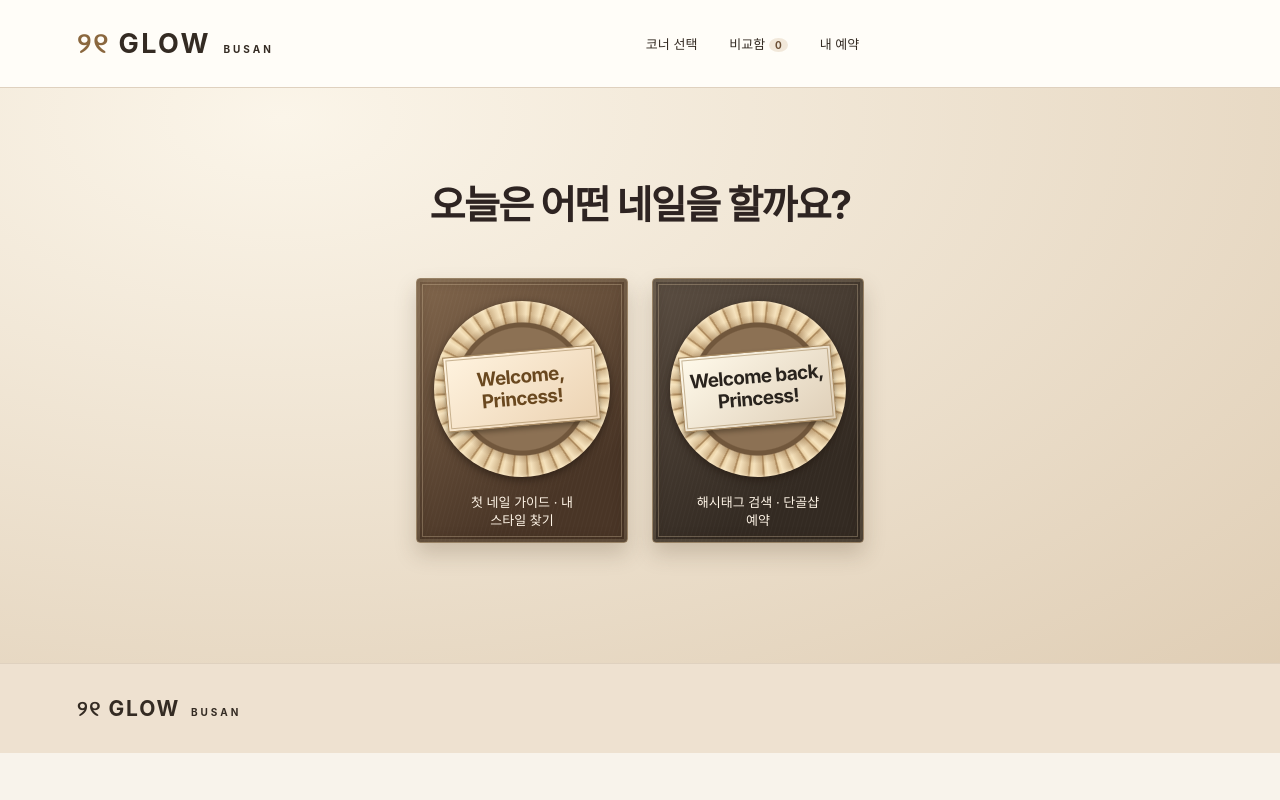
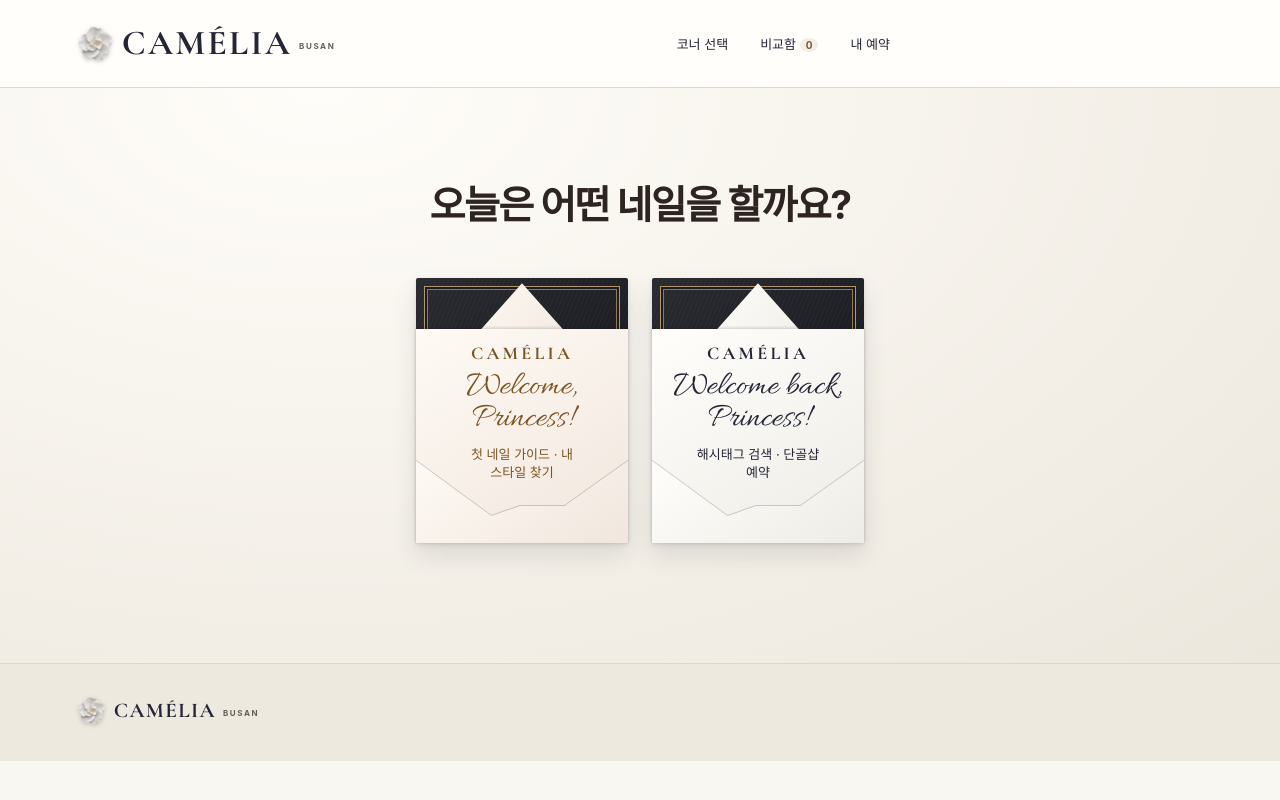
Before and after one commit to seotaei3535-art/glow-busan, a website: page public/index.html in a window 1280 px wide. Drawn offline with nearby package versions, Linux system fonts and the light colour scheme.

Commit message:
Introduce Camelia Busan and folded invitation entry

```diff
--- a/public/app.js
+++ b/public/app.js
@@ -84,10 +84,13 @@ function areaOptions(selected){
 }
 function renderEntry(){
  const invitation=(tone,href,greeting,label)=>`<a href="${href}" class="journey-choice journey-choice--${tone}">
-  <span class="journey-rosette">
+  <span class="journey-envelope-flap" aria-hidden="true"></span>
+  <span class="journey-invitation-paper">
+   <span class="journey-invitation-brand" lang="fr" aria-hidden="true">CAMÉLIA</span>
    <strong lang="en" class="journey-invitation"><span>${greeting}</span> <span>Princess!</span></strong>
+   <span class="journey-choice-label">${label}</span>
   </span>
-  <span class="journey-choice-label">${label}</span>
+  <span class="journey-envelope-fold" aria-hidden="true"></span>
  </a>`;
  main.innerHTML=`<section class="pastel-sky journey-entry"><div class="journey-inner">
   <h1>오늘은 어떤 네일을 할까요?</h1>
--- a/public/index.html
+++ b/public/index.html
@@ -1,6 +1,10 @@
 <!doctype html>
-<html lang="ko"><head><meta charset="utf-8"><meta name="viewport" content="width=device-width,initial-scale=1"><meta name="theme-color" content="#f8f3eb"><meta name="description" content="부산 네일샵을 찾는 글로우 부산"><title>GLOW BUSAN · 나에게 맞는 네일을 만나다</title>
-<link rel="stylesheet" href="/style.css?v=20261113-28"></head>
-<body><header><a class="brand" href="#home"><span class="brand-icon">୨୧</span> GLOW <small>BUSAN</small></a><nav aria-label="메인 메뉴"><a href="#home">코너 선택</a><a href="#compare">비교함 <b id="compare-count">0</b></a><a href="#reservations">내 예약</a></nav></header>
-<main id="main"></main><footer><a class="brand" href="#home">୨୧ GLOW <small>BUSAN</small></a></footer>
-<dialog id="modal"><button class="close" aria-label="닫기">×</button><div id="modal-body"></div></dialog><div id="toast" role="status" aria-live="polite"></div><script type="module" src="/app.js?v=20261113-28"></script></body></html>
+<html lang="ko"><head><meta charset="utf-8"><meta name="viewport" content="width=device-width,initial-scale=1"><meta name="theme-color" content="#f9f7f2"><meta name="description" content="부산 네일샵을 찾는 카멜리아 부산"><title>CAMÉLIA BUSAN · 나에게 맞는 네일을 만나다</title>
+<link rel="icon" href="/camelia-flower.webp" type="image/webp">
+<link rel="preconnect" href="https://fonts.googleapis.com">
+<link rel="preconnect" href="https://fonts.gstatic.com" crossorigin>
+<link rel="stylesheet" href="https://fonts.googleapis.com/css2?family=Allura&amp;family=Cormorant+Garamond:wght@600;700&amp;display=swap">
+<link rel="stylesheet" href="/style.css?v=20261113-29"></head>
+<body><header><a class="brand" href="#home" aria-label="카멜리아 부산 홈"><img class="brand-flower" src="/camelia-flower.webp" width="38" height="38" alt=""><span>CAMÉLIA</span><small>BUSAN</small></a><nav aria-label="메인 메뉴"><a href="#home">코너 선택</a><a href="#compare">비교함 <b id="compare-count">0</b></a><a href="#reservations">내 예약</a></nav></header>
+<main id="main"></main><footer><a class="brand" href="#home" aria-label="카멜리아 부산 홈"><img class="brand-flower" src="/camelia-flower.webp" width="38" height="38" alt=""><span>CAMÉLIA</span><small>BUSAN</small></a></footer>
+<dialog id="modal"><button class="close" aria-label="닫기">×</button><div id="modal-body"></div></dialog><div id="toast" role="status" aria-live="polite"></div><script type="module" src="/app.js?v=20261113-29"></script></body></html>
--- a/public/style.css
+++ b/public/style.css
@@ -310,7 +310,7 @@
 .journey-inner{width:min(100% - 32px,1040px);margin-inline:auto}
 .journey-entry{
   padding:clamp(42px,8vw,92px) 0 clamp(66px,10vw,120px);
-  background:radial-gradient(ellipse at 22% 5%,#fbf5e9,#ddcab0 110%);
+  background:radial-gradient(ellipse at 25% 0,#fffdf9,#ece7dd 100%);
 }
 .journey-entry::before{display:none}
 .journey-entry h1,.journey-heading h1{margin:0;color:#63374f;font-size:clamp(27px,5vw,48px);line-height:1.28;letter-spacing:-.04em}
@@ -330,76 +330,91 @@
   position:relative;
   isolation:isolate;
   display:grid;
-  grid-template-rows:1fr auto;
-  place-items:center;
-  gap:10px;
   min-width:0;
   aspect-ratio:4/5;
-  padding:clamp(9px,2.6vw,16px) 7px 13px;
-  border:1px solid #998366;
-  border-radius:4px;
+  padding:24% 0 0;
+  border-radius:2px;
   background:
-    repeating-linear-gradient(105deg,transparent 0 2px,#ffffff06 3px,transparent 4px),
-    linear-gradient(145deg,var(--box-light),var(--box-dark) 76%);
-  color:#fff5e7;
+    repeating-linear-gradient(112deg,transparent 0 2px,#ffffff09 3px,transparent 4px),
+    linear-gradient(145deg,#2a2b30,#14161c 76%);
+  color:var(--card-ink);
   text-align:center;
   text-decoration:none;
-  box-shadow:inset 0 0 0 3px #f2dfb727,inset 0 0 14px #24180f5c,0 11px 21px #49341e35;
+  box-shadow:0 2px 4px #2b25331a,0 12px 25px #2b25331f;
 }
 .journey-choice::before{
   position:absolute;
   z-index:-1;
-  inset:5px;
-  border:1px solid #e2cba94f;
+  inset:clamp(5px,1.6vw,8px);
+  border:1px solid #b39764;
+  box-shadow:inset 0 0 0 2px #1b1b21,inset 0 0 0 3px #967949;
   content:"";
   pointer-events:none;
 }
 .journey-choice--rookie{
-  --box-light:#81664c;
-  --box-dark:#493526;
-  --label-light:#fff3df;
-  --label-base:#ecd3b3;
-  --card-ink:#6a481f;
+  --paper-light:#fffaf5;
+  --paper-base:#f0e6dd;
+  --card-ink:#795522;
 }
 .journey-choice--experienced{
-  --box-light:#5b4e42;
-  --box-dark:#332a22;
-  --label-light:#fffaeb;
-  --label-base:#dfcfb8;
-  --card-ink:#29231d;
+  --paper-light:#fffefa;
+  --paper-base:#edece7;
+  --card-ink:#242536;
 }
-.journey-choice:hover .journey-invitation{transform:rotate(-5deg) translateY(-2px)}
+.journey-choice:hover{box-shadow:0 12px 27px #2b253343}
 .journey-choice:focus-visible{outline:3px solid var(--gold);outline-offset:4px}
-.journey-rosette{
+.journey-envelope-flap{
+  position:absolute;
+  inset:2% 20% auto;
+  height:27%;
+  background:linear-gradient(130deg,var(--paper-light),var(--paper-base));
+  clip-path:polygon(50% 0,100% 100%,0 100%);
+}
+.journey-invitation-paper{
+  position:relative;
   display:grid;
-  place-items:center;
-  width:min(100%,176px);
-  aspect-ratio:1;
-  border-radius:50%;
-  background:
-    radial-gradient(circle,#8c7154 0 49%,#71573c 50% 53%,#85613b4f 54%,transparent 60%),
-    repeating-conic-gradient(from 7deg,#d2b68c 0deg,#f5e2bd 6deg,#ebd2a6 8deg,#aa875a 9deg,#c7a77b 10deg);
-  box-shadow:0 3px 9px #20150ea8,inset 0 0 4px #fff0d2;
+  align-content:start;
+  justify-items:center;
+  gap:clamp(4px,1.3vw,9px);
+  min-width:0;
+  padding:clamp(7px,2.3vw,15px) 6px 17%;
+  background:linear-gradient(148deg,var(--paper-light),var(--paper-base));
+  box-shadow:0 -1px 3px #1b151733;
+}
+.journey-invitation-brand{
+  font-family:var(--display-font);
+  font-size:clamp(11px,3.2vw,18px);
+  font-weight:700;
+  letter-spacing:.18em;
+  line-height:1;
 }
 .journey-invitation{
-  display:grid;
-  place-content:center;
-  width:87%;
-  min-width:0;
-  padding:clamp(8px,2.4vw,14px) 3px;
-  border:1px solid #a68961;
-  outline:1px solid #96784b80;
-  outline-offset:-4px;
-  background:linear-gradient(145deg,var(--label-light),var(--label-base));
-  color:var(--card-ink);
-  font-size:clamp(12px,3.65vw,19px);
-  font-weight:650;
-  line-height:1.18;
-  letter-spacing:-.035em;
-  box-shadow:0 3px 5px #21190d66;
-  transform:rotate(-5deg);
+  font-family:Allura,"Segoe Script","Brush Script MT",cursive;
+  font-size:clamp(20px,6.3vw,34px);
+  font-weight:400;
+  line-height:.96;
 }
-.journey-choice-label{max-width:17ch;font-size:clamp(11px,2.9vw,13px);line-height:1.4;word-break:keep-all}
+.journey-invitation span{display:block}
+.journey-envelope-fold{
+  position:absolute;
+  inset:auto 0 0;
+  height:31%;
+  pointer-events:none;
+  filter:drop-shadow(0 -1px 0 #5a514447);
+}
+.journey-envelope-fold::before,.journey-envelope-fold::after{
+  position:absolute;
+  inset:0;
+  background:linear-gradient(145deg,var(--paper-light),var(--paper-base));
+  content:"";
+}
+.journey-envelope-fold::before{
+  clip-path:polygon(0 0,53% 100%,0 100%);
+}
+.journey-envelope-fold::after{
+  clip-path:polygon(100% 0,100% 100%,0 100%,49% 55%,70% 55%);
+}
+.journey-choice-label{position:relative;z-index:1;max-width:17ch;font-size:clamp(11px,2.9vw,13px);line-height:1.4;word-break:keep-all}
 .journey-heading{padding:24px 0 30px}
 .journey-heading h1{margin:5px 0 10px;font-size:clamp(25px,4vw,40px)}
 .journey-heading p{margin:0;color:#644557}
@@ -438,29 +453,49 @@
  #style-form{grid-template-columns:1fr}
 }
 
-/* Cream paper, warm brown and brass across the site. */
+/* Ivory, ink and champagne accents across the site. */
 :root{
-  --ink:#342b23;
-  --muted:#6c5b4d;
-  --gold:#8a673e;
-  --paper:#f8f3eb;
-  --line:#dfd1bf;
-  --dark:#eee1d0;
-  --surface:#fffdf8;
-  --accent:#6c5036;
-  --wash:#f2e8da;
+  --ink:#242536;
+  --muted:#645d56;
+  --gold:#947446;
+  --paper:#f9f7f2;
+  --line:#ded6c7;
+  --dark:#eee9df;
+  --surface:#fffefa;
+  --accent:#735830;
+  --wash:#f2eee5;
   --ui-font:-apple-system,BlinkMacSystemFont,"Apple SD Gothic Neo",system-ui,"Malgun Gothic",sans-serif;
+  --display-font:"Cormorant Garamond",Georgia,"Times New Roman",serif;
 }
-body,.brand,.brand small,main :is(h1,h2),.modal-title{font-family:var(--ui-font)}
-.brand{font-weight:700;letter-spacing:.085em}
+body,.brand small,main :is(h1,h2),.modal-title{font-family:var(--ui-font)}
+.brand{
+  display:inline-flex;
+  align-items:center;
+  gap:7px;
+  font-family:var(--display-font);
+  font-size:clamp(25px,3.3vw,35px);
+  font-weight:700;
+  letter-spacing:.065em;
+  line-height:1;
+}
+.brand small{display:block;margin:4px 0 0;font-size:8px;letter-spacing:.2em;color:var(--muted)}
+.brand-flower{width:38px;height:38px;object-fit:contain;filter:drop-shadow(0 1px 2px #362e2840)}
 main :is(h1,h2),.modal-title{font-weight:650;letter-spacing:-.035em}
+.eyebrow{font-family:var(--display-font);font-size:12px}
 header{background:var(--surface)}
 footer{background:var(--dark)}
+footer .brand-flower{width:30px;height:30px}
+@media(max-width:560px){
+  header,.brand{justify-content:center}
+  body:has(.browse-content)>header{padding:12px 5%}
+  body:has(.browse-content)>header nav{width:100%;margin:3px auto 0;padding-top:10px;border-top:1px solid var(--line)}
+  .brand-flower{width:33px;height:33px}
+}
 nav b,.status,.district-rank,.popular-rank{background:var(--wash);color:var(--accent)}
-.hero--nails,.journey-heading{background:linear-gradient(125deg,#f9f3e7,#e7d5bb)}
-.hero--nails::after{background:radial-gradient(ellipse at 80% 58%,#c49b6466,transparent 65%)}
+.hero--nails,.journey-heading{background:linear-gradient(125deg,#fbf9f4,#eae2d2)}
+.hero--nails::after{background:radial-gradient(ellipse at 80% 58%,#c9ac7755,transparent 65%)}
 .journey-heading::before{display:none}
-.hero-polish{border-color:#f7ebd9;background:linear-gradient(145deg,#fffbf0c9,#b98e6144);box-shadow:0 16px 32px #78604429,inset 0 1px 12px #fff8}
+.hero-polish{border-color:#f8f1e3;background:linear-gradient(145deg,#fffbf0df,#bda37b38);box-shadow:0 16px 32px #78604425,inset 0 1px 12px #fff8}
 .hero-polish::before,.hero-polish::after{color:var(--gold)}
 .journey-heading h1,.journey-heading p{color:var(--ink)}
 .eyebrow,.hero .eyebrow,.journey-back,.browse-hero .browse-guide,.regular-add summary,.handoff-instructions,.quote-extras summary,.quote-add-on strong{color:var(--accent)}
```
Also changed, not shown: public/camelia-flower.webp (added).
